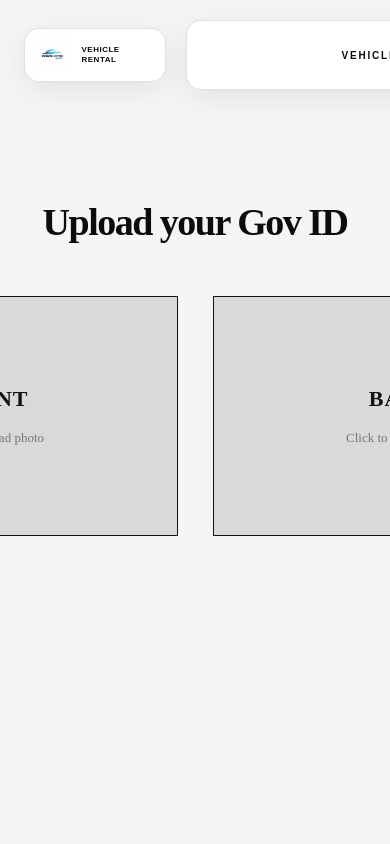
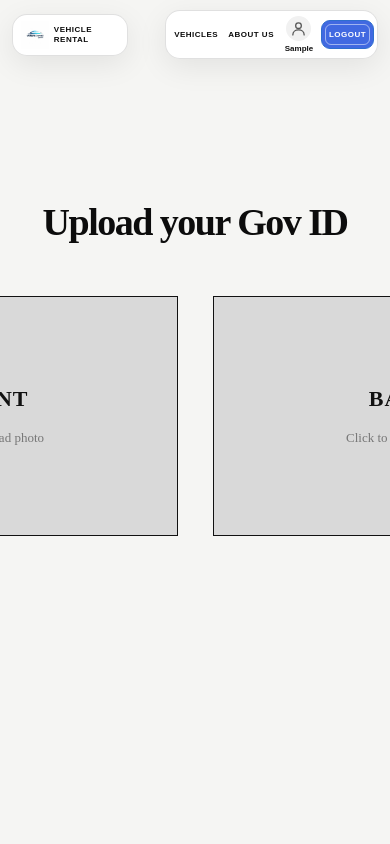
Before and after one commit to anantarajkhanal/Vehicle-Rental-Services, a React (Vite) app: page /govid in a window 390 px wide. Shown: the top 844 px of the page. Built offline with nearby package versions, Linux system fonts and the light colour scheme; sample sign-in values are in the browser's storage.

Commit message:
Update LoginHeader.css

```diff
--- a/src/components/LoginHeader.css
+++ b/src/components/LoginHeader.css
@@ -19,6 +19,8 @@
   gap: 20px;
 }
 
+/* Logo section */
+
 .header-brand,
 .header-nav {
   pointer-events: auto;
@@ -27,6 +29,7 @@
   background: rgba(255, 255, 255, 0.94);
   box-shadow: 0 8px 30px rgba(0, 0, 0, 0.08);
   backdrop-filter: blur(12px);
+  -webkit-backdrop-filter: blur(12px);
 }
 
 .header-brand {
@@ -34,7 +37,9 @@
   align-items: center;
   gap: 12px;
   padding: 8px 18px 8px 9px;
+  text-decoration: none;
   cursor: pointer;
+  flex-shrink: 0;
 }
 
 .header-logo {
@@ -58,24 +63,28 @@
   font-size: 11px;
   font-weight: 900;
   letter-spacing: 1.8px;
+  white-space: nowrap;
 }
 
+/* Navigation section */
+
 .header-nav {
-  min-width: 800px;
   display: flex;
   align-items: center;
   justify-content: center;
-  gap: 55px;
-  padding: 9px 14px;
+  gap: 12px;
+  width: fit-content;
+  padding: 7px 10px;
 }
 
 .header-nav a {
-  padding: 11px 12px;
+  padding: 10px 12px;
   color: #0c0c0c;
   text-decoration: none;
   font-size: 10px;
   font-weight: 900;
-  letter-spacing: 1.8px;
+  letter-spacing: 1.5px;
+  white-space: nowrap;
   transition: color 0.25s ease;
 }
 
@@ -83,27 +92,61 @@
   color: #c62828;
 }
 
-.header-user {
-  color: #111111;
-  font-size: 11px;
-  font-weight: 700;
-  letter-spacing: 0.5px;
+/* Profile */
+
+.header-profile {
+  display: flex;
+  flex-direction: column;
+  align-items: center;
+  justify-content: center;
+  gap: 3px;
+  min-width: 55px;
+  padding: 2px 6px;
+}
+
+.profile-icon {
+  width: 29px;
+  height: 29px;
+  display: flex;
+  align-items: center;
+  justify-content: center;
+  border-radius: 50%;
+  background: #f1f1f1;
+  color: #555;
+}
+
+.profile-icon svg {
+  width: 17px;
+  height: 17px;
+}
+
+.header-profile span {
+  max-width: 100px;
+  overflow: hidden;
+  color: #111;
+  font-size: 10px;
+  font-weight: 800;
   white-space: nowrap;
+  text-overflow: ellipsis;
 }
+
+/* Logout button */
 
 .header-nav .signup-button {
   position: relative;
-  margin-left: 8px;
-  padding: 11px 22px;
+  margin-left: 3px;
+  padding: 11px 18px;
   border: 1px solid #2f6fce;
   border-radius: 9px;
   background: #4169e1;
-  color: #ffffff;
+  color: #fff;
   font-family: inherit;
   font-size: 10px;
   font-weight: 900;
   letter-spacing: 1.5px;
+  white-space: nowrap;
   cursor: pointer;
+  transition: background 0.2s ease;
 }
 
 .header-nav .signup-button::after {
@@ -118,3 +161,94 @@
 .header-nav .signup-button:hover {
   background: #3157c4;
 }
+
+/* Responsive */
+
+@media (max-width: 850px) {
+  .header-inner {
+    width: 94%;
+    gap: 10px;
+  }
+
+  .header-nav {
+    gap: 4px;
+    padding: 5px;
+  }
+
+  .header-nav a {
+    padding: 9px 7px;
+    font-size: 9px;
+  }
+
+  .header-brand {
+    gap: 7px;
+    padding-right: 10px;
+  }
+
+  .header-brand span {
+    font-size: 10px;
+  }
+
+  .header-nav .signup-button {
+    padding: 10px 12px;
+    font-size: 9px;
+  }
+}
+
+@media (max-width: 600px) {
+  .site-header {
+    padding: 10px 0;
+  }
+
+  .header-inner {
+    width: 96%;
+    gap: 5px;
+  }
+
+  .header-logo {
+    width: 28px;
+    height: 28px;
+  }
+
+  .header-brand {
+    gap: 5px;
+    padding: 6px 8px;
+  }
+
+  .header-brand span {
+    font-size: 8px;
+    letter-spacing: 0.5px;
+  }
+
+  .header-nav {
+    gap: 0;
+    padding: 3px;
+  }
+
+  .header-nav a {
+    padding: 8px 5px;
+    font-size: 8px;
+    letter-spacing: 0.5px;
+  }
+
+  .header-profile {
+    min-width: 40px;
+    padding: 2px;
+  }
+
+  .profile-icon {
+    width: 25px;
+    height: 25px;
+  }
+
+  .header-profile span {
+    font-size: 8px;
+  }
+
+  .header-nav .signup-button {
+    margin-left: 2px;
+    padding: 9px 7px;
+    font-size: 8px;
+    letter-spacing: 0.5px;
+  }
+}
```
